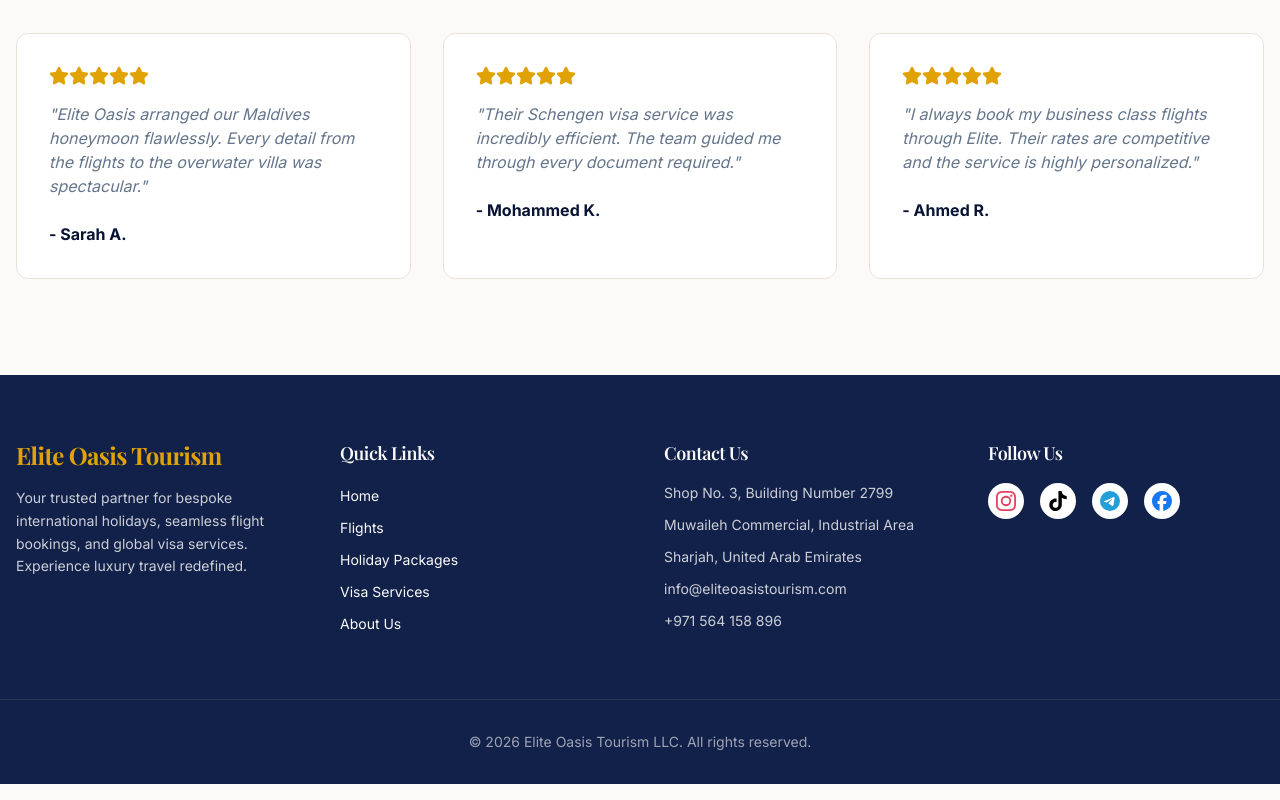
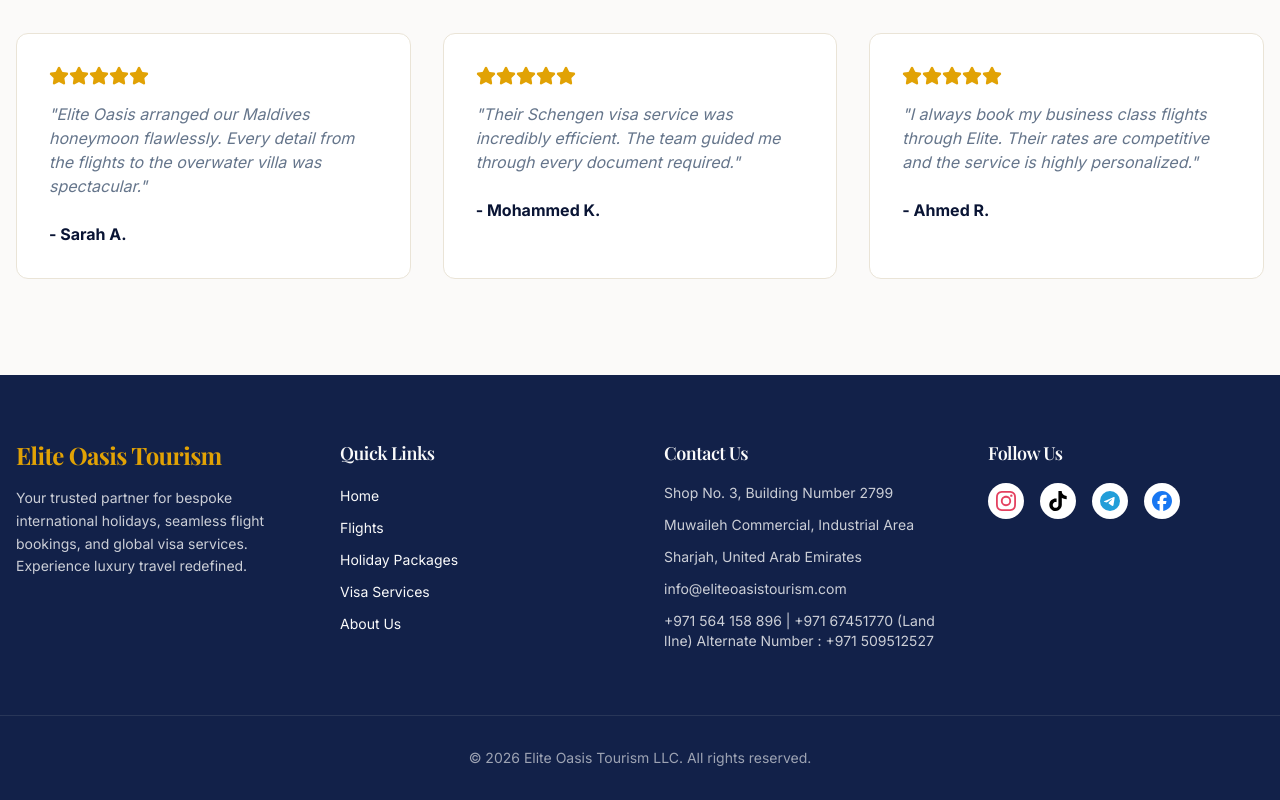
Before and after one commit to elite-oasis-tourism/elite-oasis, a React (Vite) app in the folder elite-oasis-deploy/: page / in a window 1280 px wide. Shown: the part 3590-4390 px from the top of the page. Built offline with nearby package versions, Linux system fonts and the light colour scheme.

Commit message:
Update Footer.tsx

```diff
--- a/elite-oasis-deploy/src/components/Footer.tsx
+++ b/elite-oasis-deploy/src/components/Footer.tsx
@@ -40,7 +40,8 @@
             </li>
             <li>
               <a href="tel:+971564158896" className="hover:text-primary transition-colors">
-                +971 564 158 896
+                +971 564 158 896 | +971 67451770 (Land lIne)
+                Alternate Number : +971 509512527
               </a>
             </li>
           </ul>
```
